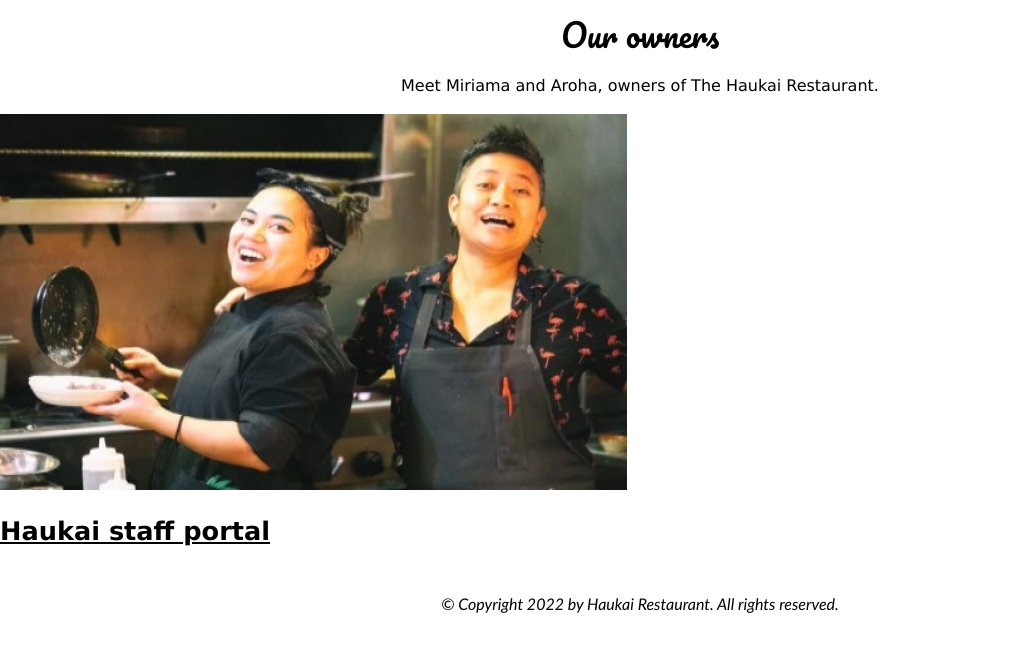
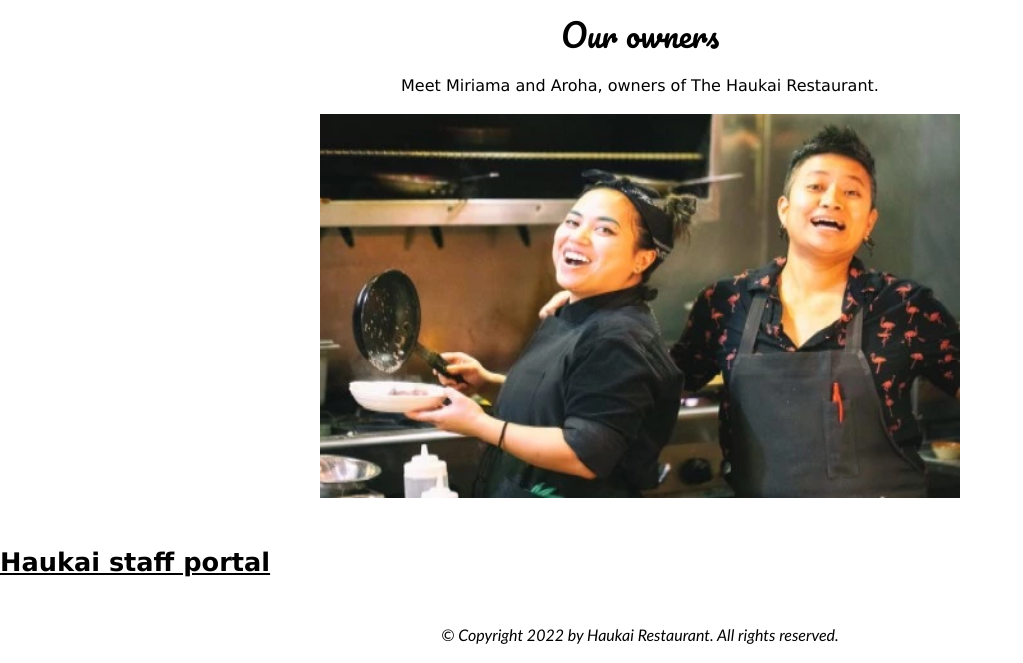
Before and after one commit to desireeallen/desireeallen.github.io, a PHP site: page /aboutus.html in a window 1280 px wide. Shown: the part 206-869 px from the top of the page, without its empty margins (0-1023 px from the left). Before the commit the page ends 819 px from the top, so only its background shows below. Run offline with PHP 8.4, Linux system fonts and the light colour scheme.

```diff
--- a/css/style.css
+++ b/css/style.css
@@ -174,7 +174,7 @@ table {
   margin-left: 1vw;
   margin-right: 1vw;
   text-align: left;
-  padding: 2rem;
+  margin: 2rem;
 }
 
 td {
@@ -212,10 +212,10 @@ hr.solid {
 
 .owners-image {
   max-width: 100%;
+  display: block;
+  margin-left: auto;
+  margin-right: auto;
   width: 50%;
-  height: auto;
-  float: none;
-  padding-right: 1vw;
 }
 
 .rosters-link {
```
Also changed, not shown: menu.html (line endings or trailing spaces).
